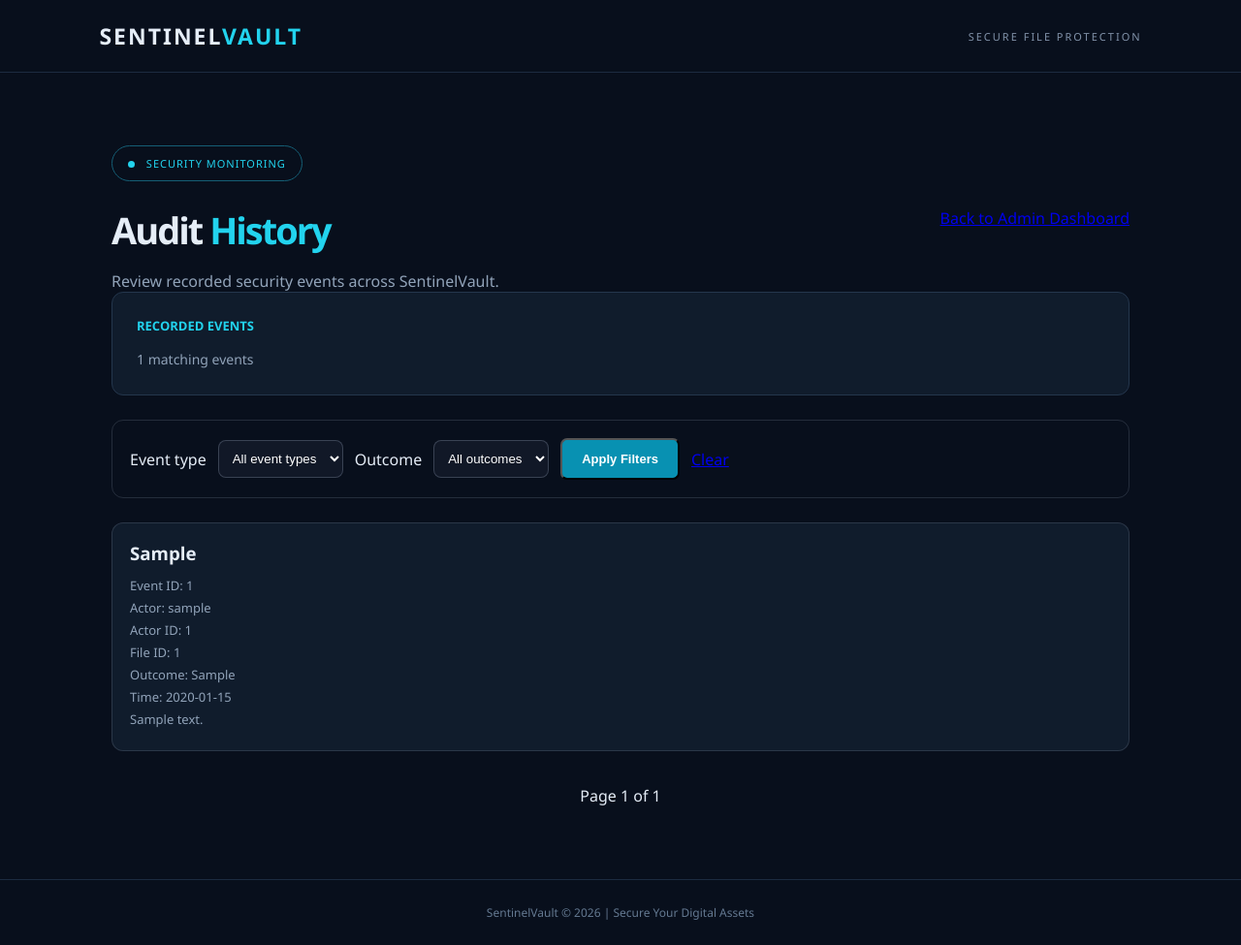
After one commit to vipranshtd/SentinelVault, a Flask app: page /admin/audit in a window 1280 px wide. The commit adds this page. Shown: the whole page at 97% size. Run offline with Flask 3, Linux system fonts and the light colour scheme; a user stored in the database is signed in; tables that the repository leaves empty hold one stand-in row (values such as "Sample post"); some libraries are stand-ins or nearby versions.

Commit message:
Complete security audit monitoring and admin analytics

```diff
--- a/routes/admin_routes.py
+++ b/routes/admin_routes.py
@@ -1,5 +1,12 @@
 
-from flask import Blueprint, render_template, redirect, url_for, flash
+from flask import (
+    Blueprint,
+    render_template,
+    redirect,
+    url_for,
+    flash,
+    request
+)
 from flask_login import login_required, current_user
 
 from database.db_manager import get_db
@@ -31,13 +38,45 @@ def dashboard():
         "SELECT COUNT(*) FROM audit_events"
     ).fetchone()[0]
 
+    failed_logins = db.execute(
+        """
+        SELECT COUNT(*) FROM audit_events
+        WHERE event_type = 'LOGIN' AND outcome = 'FAILED'
+        """
+    ).fetchone()[0]
+
+    integrity_failures = db.execute(
+        """
+        SELECT COUNT(*) FROM audit_events
+        WHERE event_type = 'FILE_INTEGRITY_CHECK'
+        AND outcome = 'FAILURE'
+        """
+    ).fetchone()[0]
+
+    uploads = db.execute(
+        """
+        SELECT COUNT(*) FROM audit_events
+        WHERE event_type = 'FILE_UPLOAD_ENCRYPT'
+        AND outcome = 'SUCCESS'
+        """
+    ).fetchone()[0]
+
+    downloads = db.execute(
+        """
+        SELECT COUNT(*) FROM audit_events
+        WHERE event_type = 'FILE_DOWNLOAD_DECRYPT'
+        AND outcome = 'SUCCESS'
+        """
+    ).fetchone()[0]
+
     recent_events = db.execute(
         """
         SELECT audit_events.*, users.username
         FROM audit_events
         LEFT JOIN users
         ON audit_events.actor_id = users.user_id
-        ORDER BY audit_events.created_at DESC
+        ORDER BY audit_events.created_at DESC,
+                 audit_events.event_id DESC
         LIMIT 15
         """
     ).fetchall()
@@ -56,8 +95,93 @@ def dashboard():
         active_users=active_users,
         total_files=total_files,
         total_events=total_events,
+        failed_logins=failed_logins,
+        integrity_failures=integrity_failures,
+        uploads=uploads,
+        downloads=downloads,
         recent_events=recent_events,
         users=users
+    )
+
+
+@admin.route("/audit")
+@login_required
+@admin_required
+def audit_history():
+    db = get_db()
+
+    event_type = request.args.get("event_type", "").strip()[:100]
+    outcome = request.args.get("outcome", "").strip().upper()
+
+    allowed_outcomes = {"SUCCESS", "FAILED", "FAILURE"}
+
+    if outcome not in allowed_outcomes:
+        outcome = ""
+
+    page = request.args.get("page", 1, type=int)
+    page = max(page or 1, 1)
+
+    per_page = 25
+    offset = (page - 1) * per_page
+
+    conditions = []
+    parameters = []
+
+    if event_type:
+        conditions.append("audit_events.event_type = ?")
+        parameters.append(event_type)
+
+    if outcome:
+        conditions.append("audit_events.outcome = ?")
+        parameters.append(outcome)
+
+    where_clause = ""
+
+    if conditions:
+        where_clause = "WHERE " + " AND ".join(conditions)
+
+    total = db.execute(
+        f"""
+        SELECT COUNT(*)
+        FROM audit_events
+        {where_clause}
+        """,
+        parameters
+    ).fetchone()[0]
+
+    events = db.execute(
+        f"""
+        SELECT audit_events.*, users.username
+        FROM audit_events
+        LEFT JOIN users
+        ON audit_events.actor_id = users.user_id
+        {where_clause}
+        ORDER BY audit_events.created_at DESC,
+                 audit_events.event_id DESC
+        LIMIT ? OFFSET ?
+        """,
+        (*parameters, per_page, offset)
+    ).fetchall()
+
+    total_pages = max((total + per_page - 1) // per_page, 1)
+
+    event_types = db.execute(
+        """
+        SELECT DISTINCT event_type
+        FROM audit_events
+        ORDER BY event_type
+        """
+    ).fetchall()
+
+    return render_template(
+        "audit_logs.html",
+        events=events,
+        event_types=event_types,
+        selected_event_type=event_type,
+        selected_outcome=outcome,
+        page=page,
+        total_pages=total_pages,
+        total=total
     )
 
 
@@ -91,7 +215,10 @@ def toggle_user(user_id):
         ).fetchone()[0]
 
         if active_admins <= 1:
-            flash("The last active administrator cannot be deactivated.", "error")
+            flash(
+                "The last active administrator cannot be deactivated.",
+                "error"
+            )
             return redirect(url_for("admin.dashboard"))
 
     db.execute(
@@ -112,7 +239,12 @@ def toggle_user(user_id):
         )
     except Exception:
         from flask import current_app
-        current_app.logger.exception("Failed to record administrative action")
+        current_app.logger.exception(
+            "Failed to record administrative action"
+        )
 
-    flash(f"User account {action.lower()} successfully.", "success")
+    flash(
+        f"User account {action.lower()} successfully.",
+        "success"
+    )
     return redirect(url_for("admin.dashboard"))
--- a/static/css/style.css
+++ b/static/css/style.css
@@ -392,3 +392,42 @@ footer {
         flex-direction: column;
     }
 }
+
+
+
+.audit-filter {
+    display: flex;
+    flex-wrap: wrap;
+    align-items: center;
+    gap: 12px;
+    margin: 25px 0;
+    padding: 18px;
+    border: 1px solid rgba(148, 163, 184, 0.2);
+    border-radius: 12px;
+}
+
+.audit-filter select {
+    padding: 10px;
+    border-radius: 8px;
+    border: 1px solid rgba(148, 163, 184, 0.3);
+    background: #111827;
+    color: #ffffff;
+}
+
+.audit-pagination {
+    display: flex;
+    align-items: center;
+    justify-content: center;
+    gap: 25px;
+    margin: 25px 0;
+}
+
+.audit-pagination a {
+    color: #38bdf8;
+    text-decoration: none;
+    font-weight: 600;
+}
+
+.audit-pagination a:hover {
+    text-decoration: underline;
+}
--- /dev/null
+++ b/templates/audit_logs.html
@@ -0,0 +1,110 @@
+
+{% extends "base.html" %}
+
+{% block title %}Security Audit Logs | SentinelVault{% endblock %}
+
+{% block content %}
+<div class="dashboard-container">
+
+    <div class="dashboard-heading">
+        <div>
+            <div class="status">
+                <span class="status-dot"></span>
+                SECURITY MONITORING
+            </div>
+            <h1>Audit <span>History</span></h1>
+            <p>Review recorded security events across SentinelVault.</p>
+        </div>
+
+        <a href="{{ url_for('admin.dashboard') }}">Back to Admin Dashboard</a>
+    </div>
+
+    <div class="feature-card">
+        <h3>RECORDED EVENTS</h3>
+        <p>{{ total }} matching events</p>
+    </div>
+
+    <form method="GET" action="{{ url_for('admin.audit_history') }}"
+          class="audit-filter">
+
+        <label for="event_type">Event type</label>
+        <select name="event_type" id="event_type">
+            <option value="">All event types</option>
+            {% for item in event_types %}
+            <option value="{{ item.event_type }}"
+                {% if selected_event_type == item.event_type %}selected{% endif %}>
+                {{ item.event_type }}
+            </option>
+            {% endfor %}
+        </select>
+
+        <label for="outcome">Outcome</label>
+        <select name="outcome" id="outcome">
+            <option value="">All outcomes</option>
+            <option value="SUCCESS"
+                {% if selected_outcome == "SUCCESS" %}selected{% endif %}>
+                Success
+            </option>
+            <option value="FAILED"
+                {% if selected_outcome == "FAILED" %}selected{% endif %}>
+                Failed
+            </option>
+            <option value="FAILURE"
+                {% if selected_outcome == "FAILURE" %}selected{% endif %}>
+                Failure
+            </option>
+        </select>
+
+        <button type="submit" class="download-button">
+            Apply Filters
+        </button>
+
+        <a href="{{ url_for('admin.audit_history') }}">Clear</a>
+    </form>
+
+    <div class="file-list">
+        {% for event in events %}
+        <div class="file-card">
+            <div>
+                <h3>{{ event.event_type }}</h3>
+                <p>Event ID: {{ event.event_id }}</p>
+                <p>Actor: {{ event.username or "Unknown / System" }}</p>
+                <p>Actor ID: {{ event.actor_id or "N/A" }}</p>
+                <p>File ID: {{ event.file_id or "N/A" }}</p>
+                <p>Outcome: {{ event.outcome }}</p>
+                <p>Time: {{ event.created_at }}</p>
+                <p>{{ event.details or "No additional details" }}</p>
+            </div>
+        </div>
+        {% else %}
+        <div class="feature-card">
+            <h3>No audit events found</h3>
+            <p>Try changing the selected filters.</p>
+        </div>
+        {% endfor %}
+    </div>
+
+    <div class="audit-pagination">
+        {% if page > 1 %}
+        <a href="{{ url_for(
+            'admin.audit_history',
+            event_type=selected_event_type,
+            outcome=selected_outcome,
+            page=page-1
+        ) }}">Previous</a>
+        {% endif %}
+
+        <span>Page {{ page }} of {{ total_pages }}</span>
+
+        {% if page < total_pages %}
+        <a href="{{ url_for(
+            'admin.audit_history',
+            event_type=selected_event_type,
+            outcome=selected_outcome,
+            page=page+1
+        ) }}">Next</a>
+        {% endif %}
+    </div>
+
+</div>
+{% endblock %}
```
Also changed, not shown: services/audit_service.py (+16 -0 lines), templates/admin.html (+10 -6 lines).
